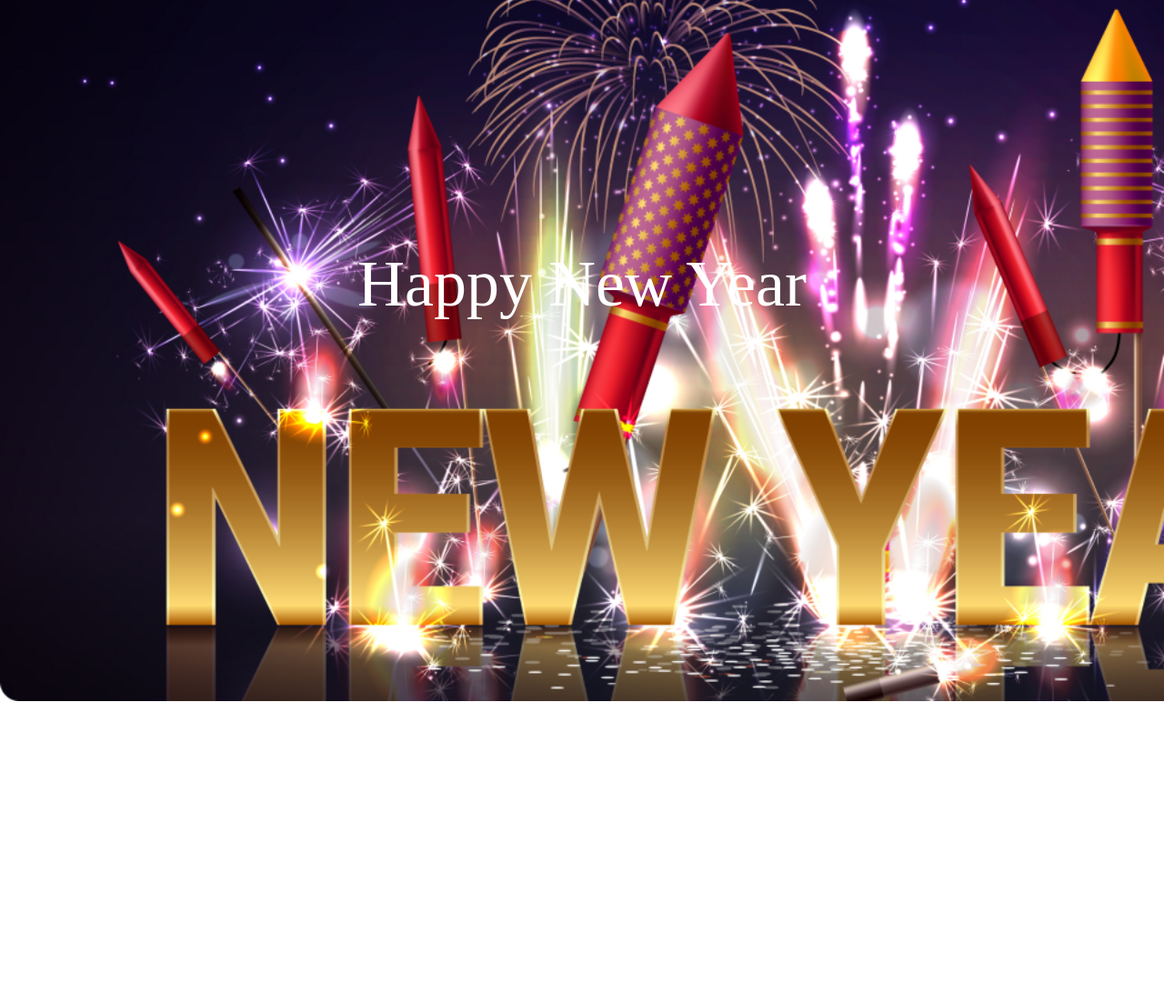
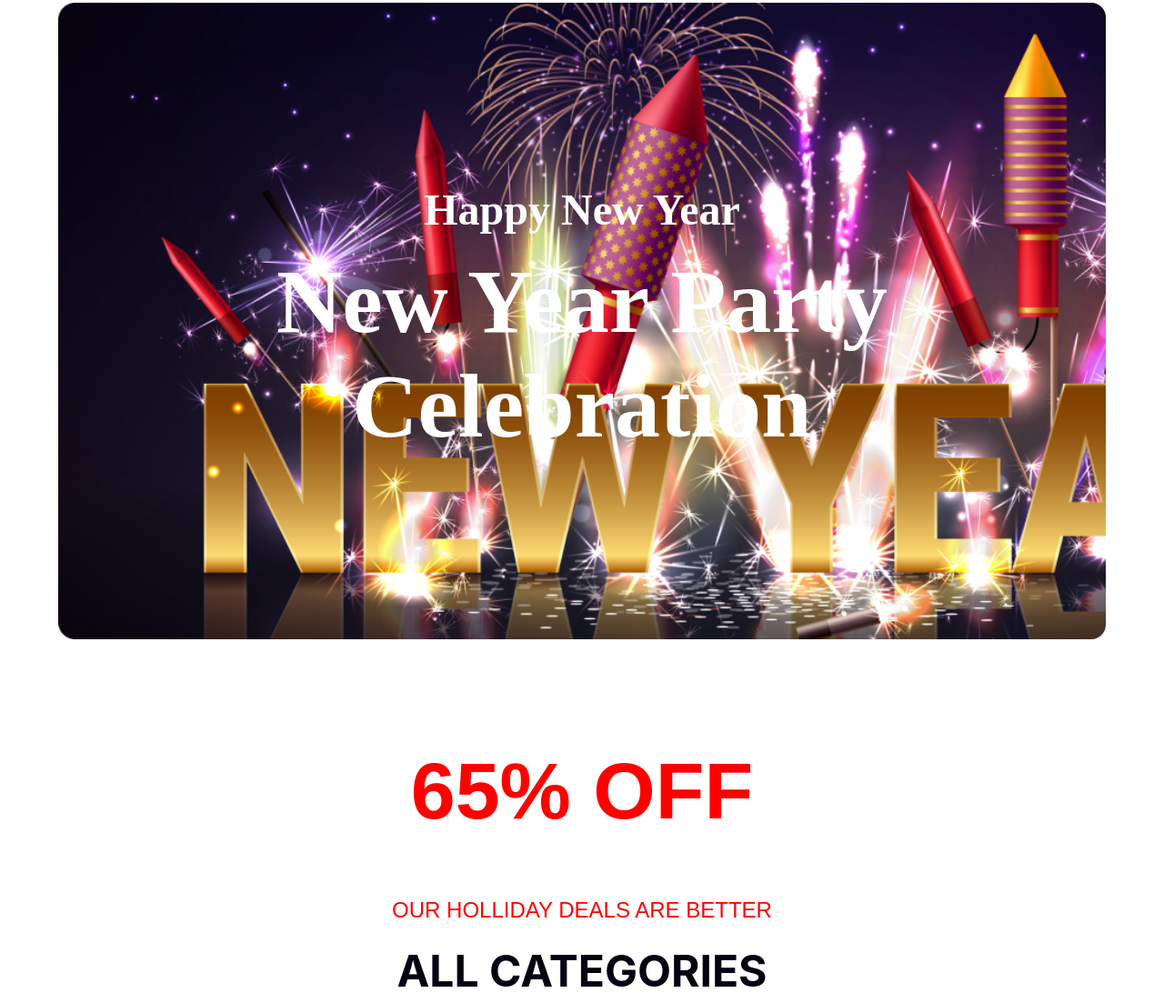
Before and after one commit to Rim0n/Assignment1, a plain HTML site: page index.html in a window 1280 px wide. Shown: the part 29-1132 px from the top of the page at 91% size. Drawn offline with Linux system fonts and the light colour scheme.

Commit message:
Third Commit

```diff
--- a/CSS/style.css
+++ b/CSS/style.css
@@ -1,22 +1,78 @@
 *{
-    margin: 0%;
+    margin: 16px 16px 0px;
     padding: 0%;
 }
 
-header{
+header>div {
+    /* background: linear-gradient(180deg, #070211 0%, rgba(7, 2, 17, 0.00) 100%); */
     background-image: url("../Assets/Banner\ Image.png");
-    height: 800px;;
-    width:0 auto;
     background-size: cover;
-    /* background-position: center; Center the image */
-    background-repeat: no-repeat; /* Do not repeat the image */
+    height: 700px;
+
+
+    border-radius: 16px;
+
 }
 
-.header{
+#HNY {
+    font-family: Merriweather;
+    font-size: 48px;
+    color: #fff;
+    font-weight: 800;
+
     text-align: center;
-    color: #FFF;
-    font-family: Merriweather;
-    font-size: 72px;
+    padding-top: 200px;
+}
+
+#NYP {
+    font-size: 100px;
+    color: white;
+    text-align: center;
+
+}
+
+
+
+/* Main content */
+
+
+#sixty_five{
+
+    color: #F00;
+    text-align: center;
+    font-family: sans-serif;;
+    font-size: 88px;
+    font-weight:700 ;
+
+    padding-top: 100px;
+}
+
+.content_font{
+    color: #F00;
+    text-align: center;
+    font-family: sans-serif;
+    font-size: 24px;
+
+    font-weight: 500;
+
+
+    padding-top: 50px;
+
+}
+
+#categories{
+    color: #070211;
+    text-align: center;
+    font-family: Inter;
+    font-size: 48px;
     font-style: normal;
-    padding: 300px;
+    font-weight: 700;
+    line-height: normal;
+
+    padding-top: 7px;
 }
+
+img{
+
+
+}
--- a/index.html
+++ b/index.html
@@ -9,8 +9,10 @@
 
 <body>
     <header>
-        <p class="header">Happy New Year</p>
-        <h1 class="header">New Year Party <br> Celebration</h1>
+        <div>
+            <p id="HNY">Happy New Year</p>
+            <h1 id="NYP">New Year Party <br> Celebration</h1>
+        </div>
     </header>
 
 
@@ -19,7 +21,18 @@
 
 
 
+
+
     <main>
+        <div class="center">
+            <p id="sixty_five">65% OFF</p>
+            <p class="content_font">OUR HOLLIDAY DEALS ARE BETTER</p>
+            <P id="categories">ALL CATEGORIES</P>
+
+            <img src="Assets/New Year Photo.png" alt="This is a picture of Happy New Year">
+        </div>
+
+
 
     </main>
 
```
Also changed, not shown: Assets/New Year Photo.png (added).
